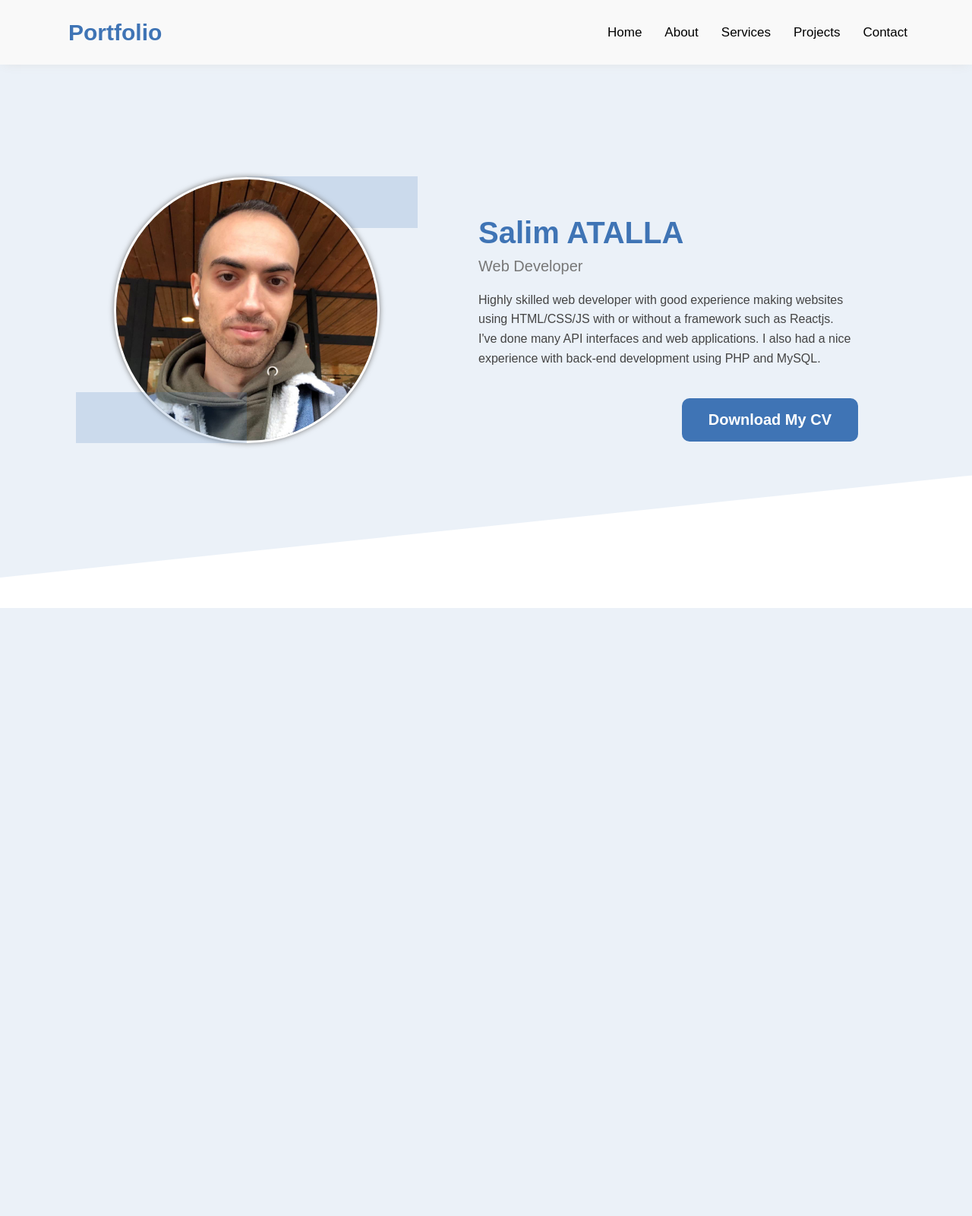
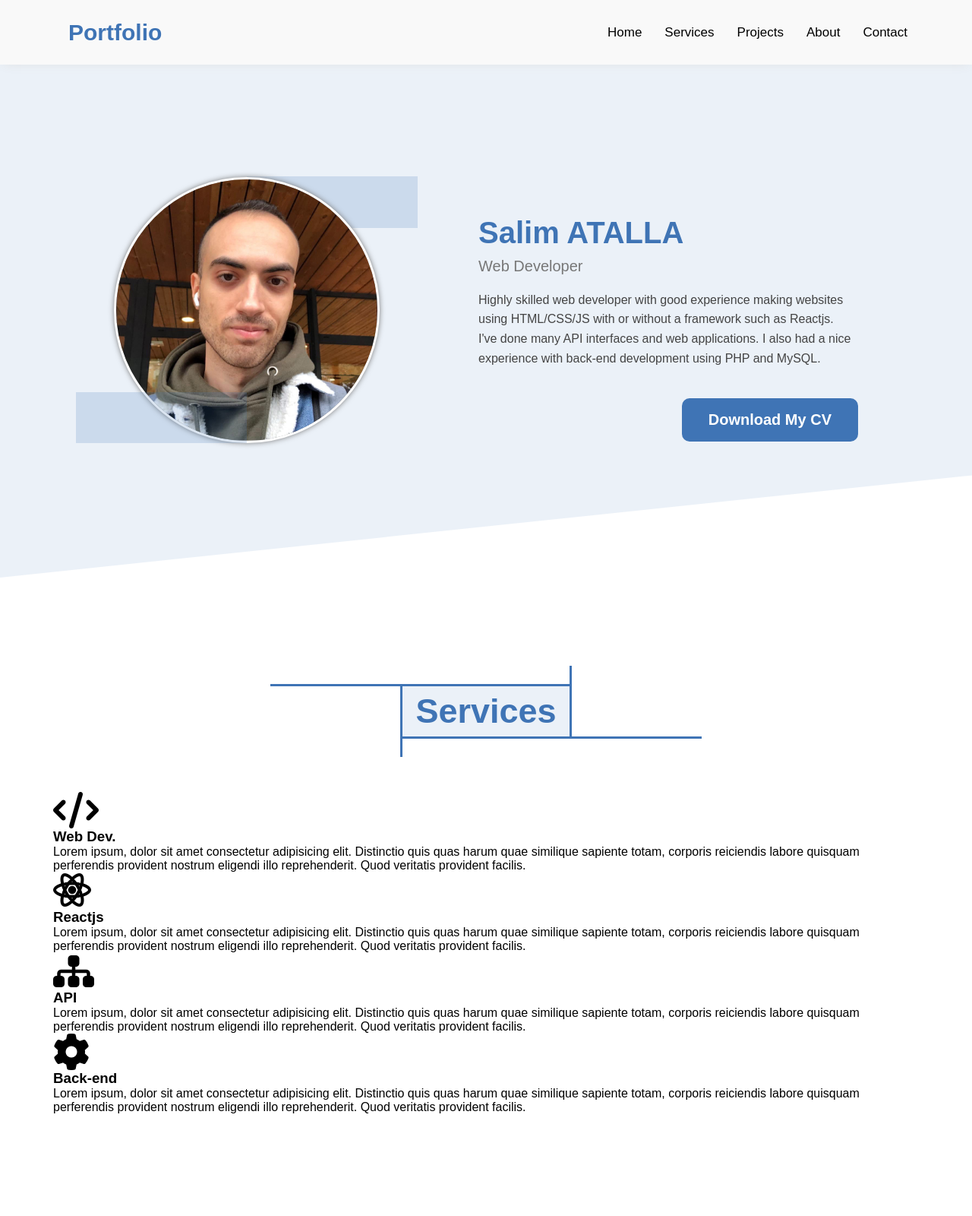
Before and after one commit to salim-atalla/Portfolio, a PHP site: page / in a window 1280 px wide. Shown: the whole page at 76% size. Before the commit the page ends 800 px from the top, so only its background shows below. Run offline with PHP 8.4, Linux system fonts and the light colour scheme.

Commit message:
Create the main title styling & Initilize the services section

```diff
--- a/assets/css/style.css
+++ b/assets/css/style.css
@@ -7,6 +7,8 @@
   --color-main-lightest: #3f74b51a;
 
   --padding-main: 20px;
+  --padding-section-top: 100px;
+  --padding-section-bottom: 100px;
 
   --transition-main: 0.3s;
 }
@@ -57,6 +59,98 @@ input:focus {
 @media (min-width: 1200px) {
   .container {
     width: 1170px;
+  }
+}
+
+.main-section-title {
+  position: relative;
+  width: fit-content;
+  margin: auto;
+  margin-bottom: 70px;
+  padding: 10px 20px;
+  font-size: 30px;
+  color: var(--color-main);
+  background-color: var(--color-main-lightest);
+}
+.main-section-title .horizontal::before {
+  content: "";
+  position: absolute;
+  top: 0;
+  width: 175%;
+  height: 3px;
+  background-color: var(--color-main);
+  animation: right-to-left 0.5s linear forwards;
+}
+.main-section-title .horizontal::after {
+  content: "";
+  position: absolute;
+  bottom: 0;
+  width: 175%;
+  height: 3px;
+  background-color: var(--color-main);
+  animation: left-to-right 0.5s linear forwards;
+}
+.main-section-title .vertical::before {
+  content: "";
+  position: absolute;
+  left: 0;
+  height: 130%;
+  width: 3px;
+  background-color: var(--color-main);
+  animation: bottom-to-top 0.5s linear forwards;
+}
+.main-section-title .vertical::after {
+  content: "";
+  position: absolute;
+  right: 0;
+  height: 130%;
+  width: 3px;
+  background-color: var(--color-main);
+  animation: top-to-bottom 0.5s linear forwards;
+}
+.main-section-title:hover .horizontal::before {
+  animation: left-to-right 0.5s linear forwards;
+}
+.main-section-title:hover .horizontal::after {
+  animation: right-to-left 0.5s linear forwards;
+}
+.main-section-title:hover .vertical::before {
+  animation: top-to-bottom 0.5s linear forwards;
+}
+.main-section-title:hover .vertical::after {
+  animation: bottom-to-top 0.5s linear forwards;
+}
+
+@keyframes left-to-right {
+  from {
+    right: 0;
+  }
+  to {
+    right: -76%;
+  }
+}
+@keyframes right-to-left {
+  from {
+    left: 0;
+  }
+  to {
+    left: -76%;
+  }
+}
+@keyframes top-to-bottom {
+  from {
+    top: 0;
+  }
+  to {
+    top: -33%;
+  }
+}
+@keyframes bottom-to-top {
+  from {
+    bottom: 0;
+  }
+  to {
+    bottom: -33%;
   }
 }
 
@@ -380,3 +474,14 @@ input:focus {
 /* End Profile */
 
 /****** End Header ******/
+
+/****** Start Services ******/
+
+.services {
+  position: relative;
+  padding-top: var(--padding-section-top);
+  padding-bottom: var(--padding-section-bottom);
+  height: 100vh;
+}
+
+/****** End Services ******/
--- a/index.html
+++ b/index.html
@@ -24,9 +24,9 @@
           </div>
           <ul class="nav-links">
             <li><a class="menu-item" href="#home">Home</a></li>
-            <li><a class="menu-item" href="#about">About</a></li>
             <li><a class="menu-item" href="#services">Services</a></li>
             <li><a class="menu-item" href="#projects">Projects</a></li>
+            <li><a class="menu-item" href="#about">About</a></li>
             <li><a class="menu-item" href="#contact">Contact</a></li>
           </ul>
         </div>
@@ -43,7 +43,7 @@
           </div>
           <div class="text">
             <h2 class="main-title">Salim ATALLA</h2>
-            <h4 class="profession">Web Developer</h4>
+            <h3 class="profession">Web Developer</h3>
             <p class="bref-bio">
               Highly skilled web developer with good experience making websites
               using HTML/CSS/JS with or without a framework such as Reactjs.
@@ -65,6 +65,75 @@
     </header>
     <!-- End Header -->
 
+    <!-- Start The Main Content -->
+    <main class="main-content">
+      <!-- Start Services -->
+      <section id="services" class="services">
+        <div class="main-section-title">
+          <span class="horizontal"></span>
+          <span class="vertical"></span>
+          <h2>Services</h2>
+        </div>
+
+        <div class="container">
+          <div class="box">
+            <i class="fa-solid fa-code fa-3x"></i>
+            <div class="text">
+              <h3>Web Dev.</h3>
+              <p>
+                Lorem ipsum, dolor sit amet consectetur adipisicing elit.
+                Distinctio quis quas harum quae similique sapiente totam,
+                corporis reiciendis labore quisquam perferendis provident
+                nostrum eligendi illo reprehenderit. Quod veritatis provident
+                facilis.
+              </p>
+            </div>
+          </div>
+          <div class="box">
+            <i class="fa-brands fa-react fa-3x" style="font-weight: 900"></i>
+            <div class="text">
+              <h3>Reactjs</h3>
+              <p>
+                Lorem ipsum, dolor sit amet consectetur adipisicing elit.
+                Distinctio quis quas harum quae similique sapiente totam,
+                corporis reiciendis labore quisquam perferendis provident
+                nostrum eligendi illo reprehenderit. Quod veritatis provident
+                facilis.
+              </p>
+            </div>
+          </div>
+          <div class="box">
+            <i class="fa-regular fa-sitemap fa-3x" style="font-weight: 900"></i>
+            <div class="text">
+              <h3>API</h3>
+              <p>
+                Lorem ipsum, dolor sit amet consectetur adipisicing elit.
+                Distinctio quis quas harum quae similique sapiente totam,
+                corporis reiciendis labore quisquam perferendis provident
+                nostrum eligendi illo reprehenderit. Quod veritatis provident
+                facilis.
+              </p>
+            </div>
+          </div>
+          <div class="box">
+            <i class="fas fa-cog fa-3x"></i>
+            <div class="text">
+              <h3>Back-end</h3>
+              <p>
+                Lorem ipsum, dolor sit amet consectetur adipisicing elit.
+                Distinctio quis quas harum quae similique sapiente totam,
+                corporis reiciendis labore quisquam perferendis provident
+                nostrum eligendi illo reprehenderit. Quod veritatis provident
+                facilis.
+              </p>
+            </div>
+          </div>
+        </div>
+      </section>
+      <!-- End Services -->
+    </main>
+    <!-- End The Main Content -->
+
     <script src="./assets/js/script.js"></script>
   </body>
 </html>
```
